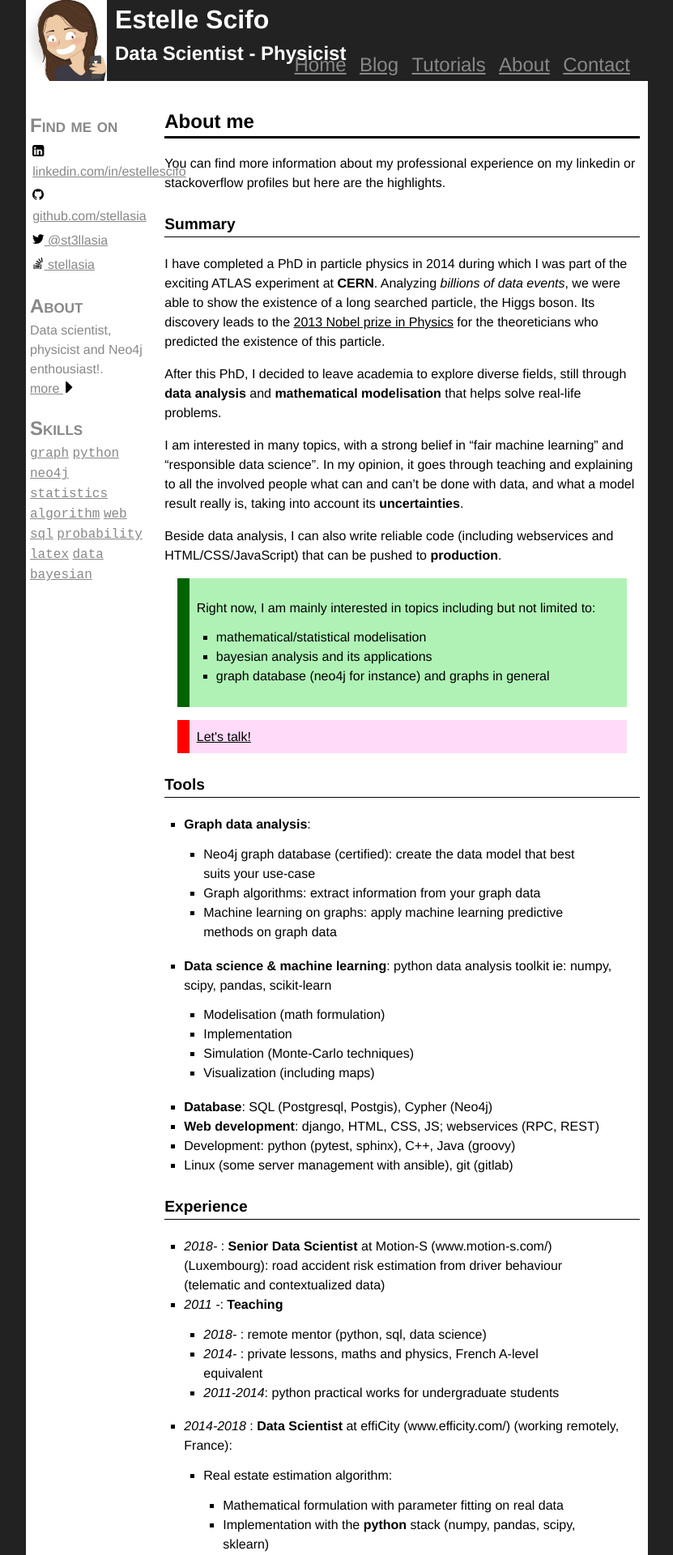
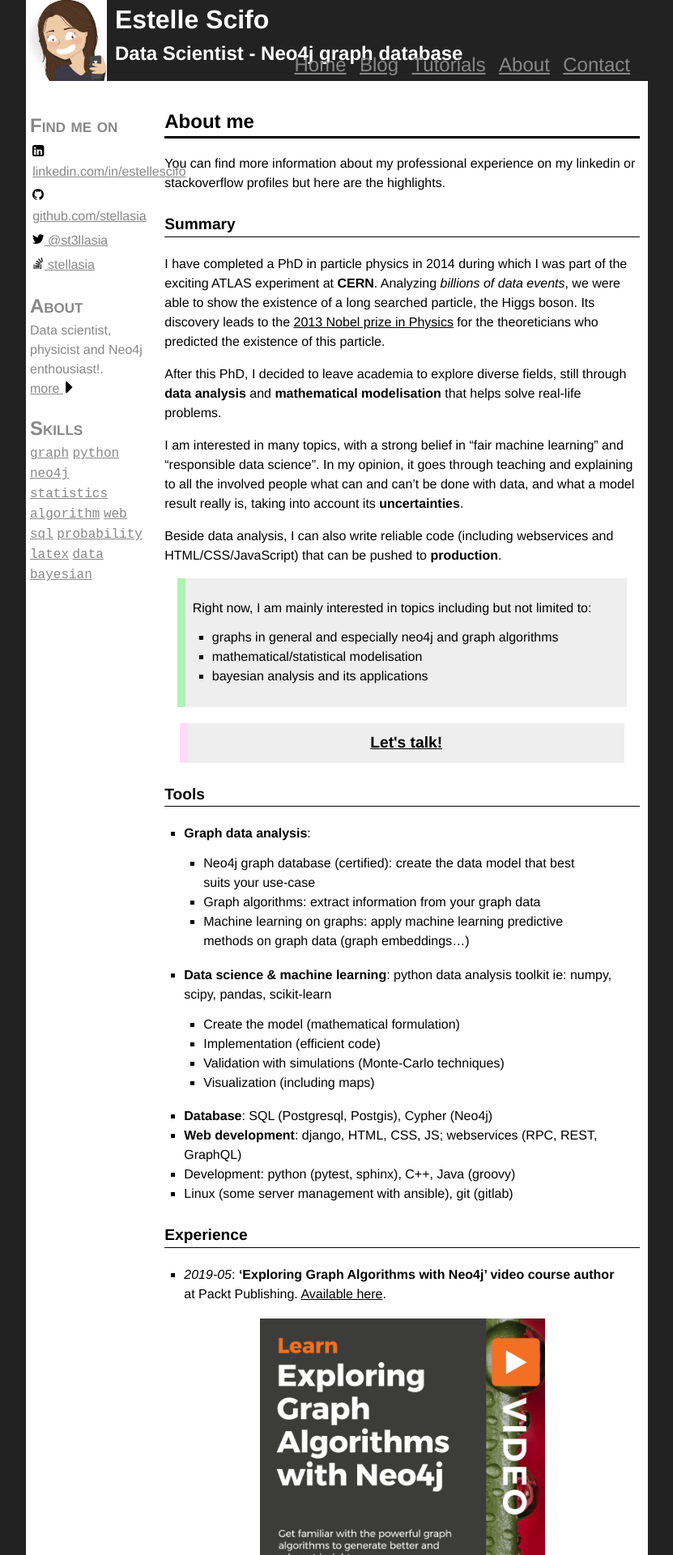
Before and after one commit to stellasia/stellasia.github.io, a Jekyll site: the page built from about.md, in a window 1280 px wide. Shown: the top 1920 px of the page at 81% size, without its empty margins (224-1055 px from the left). Built offline with Jekyll 4.4.1, drawn with Linux system fonts in a browser that asks for light colours; some of the changed text lies outside the part shown.

Commit message:
Update xp

```diff
--- a/_layouts/default.html
+++ b/_layouts/default.html
@@ -11,7 +11,7 @@
 		    <img alt="profile image" src="/img/avatar.jpg">
 		    <hgroup>
 			<h1><a href="{{ "/" | prepend: site.baseurl }}">Estelle Scifo</a></h1>
-			<h2>Data Scientist - Physicist</h2>
+			<h2>Data Scientist - Neo4j graph database</h2>
 		    </hgroup>
 		</div>
 		<nav>
--- a/_layouts/post.html
+++ b/_layouts/post.html
@@ -26,6 +26,6 @@
 
 </article>
 
-<div class="warning">
+<div class="warning text-center">
     <a href="/contact">Contact me to know more about this topic!</a>
 </div>
--- a/_sass/_defaults.scss
+++ b/_sass/_defaults.scss
@@ -30,16 +30,27 @@
 }
 
 .info {
-    border-left: 15px solid darkgreen;
-    background: #B0F2B6;
+    border-left: 10px solid #B0F2B6;
+    background: #eee;
     padding: 1ex;
     margin: 1em;
 }
+
 .warning {
-    border-left: 15px solid red;
-    background: #FFDAF9;
+    border-left: 10px solid #FFDAF9;
+    background: #eee;
     padding: 1ex;
     margin: 1em;
+    font-weight: bold;
+    font-size: 1.2em;
+}
+
+.text-center {
+    text-align: center;
+}
+
+.text-red {
+    color: red;
 }
 
 .page {
@@ -93,6 +104,16 @@
         width: 79%;
         float: right;
 	margin-left: 10px;
+        p {
+	    width: 100%;
+	    display: block;
+	    img {
+	        width: 60%;
+		display: block;
+		margin-left: auto;
+		margin-right: auto
+            }
+	}
     }
     .asides {
     	width: 19%;
--- a/about.md
+++ b/about.md
@@ -20,14 +20,14 @@
 <div class="info">
 <p>Right now, I am mainly interested in topics including but not limited to:
     <ul>
+        <li>graphs in general and especially neo4j and graph algorithms</li>
 		<li>mathematical/statistical modelisation</li>
 		<li>bayesian analysis and its applications</li>
-        <li>graph database (neo4j for instance) and graphs in general</li>
 	</ul>
 </p>
 </div>
 
-<div class="warning">
+<div class="warning text-center text-red">
 <a href="/contact">Let's talk!</a>
 </div>
 
@@ -41,15 +41,15 @@
 - **Graph data analysis**:
     - Neo4j graph database (certified): create the data model that best suits your use-case
 	- Graph algorithms: extract information from your graph data
-	- Machine learning on graphs: apply machine learning predictive methods on graph data
+	- Machine learning on graphs: apply machine learning predictive methods on graph data (graph embeddings...)
 
 - **Data science & machine learning**: python data analysis toolkit ie: numpy, scipy, pandas, scikit-learn
-    - Modelisation (math formulation)
-    - Implementation
-    - Simulation (Monte-Carlo techniques)
+    - Create the model (mathematical formulation)
+    - Implementation (efficient code)
+    - Validation with simulations (Monte-Carlo techniques)
     - Visualization (including maps)
 - **Database**: SQL (Postgresql, Postgis), Cypher (Neo4j)
-- **Web development**: django, HTML, CSS, JS; webservices (RPC, REST)
+- **Web development**: django, HTML, CSS, JS; webservices (RPC, REST, GraphQL)
 - Development: python (pytest, sphinx), C++, Java (groovy)
 - Linux (some server management with ansible), git (gitlab)
 
@@ -57,11 +57,16 @@
 
 # Experience
 
-- _2018-_ : **Senior Data Scientist** at Motion-S (www.motion-s.com/) (Luxembourg): road accident risk estimation from driver behaviour (telematic and contextualized data)
+- _2019-05_: **'Exploring Graph Algorithms with Neo4j' video course author** at Packt Publishing. [Available here](https://www.packtpub.com/application-development/exploring-graph-algorithms-neo4j-video).
+
+![Course cover](/img/1853654-original.png){:width="40%"}
+
+
+- _2018-_ : **Lead Data Scientist** at Motion-S (www.motion-s.com/) (Luxembourg): road accident risk estimation from driver behaviour (telematic and contextualized data)
 
 
 - _2011 -_: **Teaching**
-    - _2018-_ : remote mentor (python, sql, data science)
+    - _2018-_ : remote mentor (python, neo4j, data science, sql)
     - _2014-_ : private lessons, maths and physics, French A-level equivalent
     - _2011-2014_: python practical works for undergraduate students
 
```
Also changed, not shown: _layouts/tag.html (+9 -5 lines), img/1853654-original.png (added).
